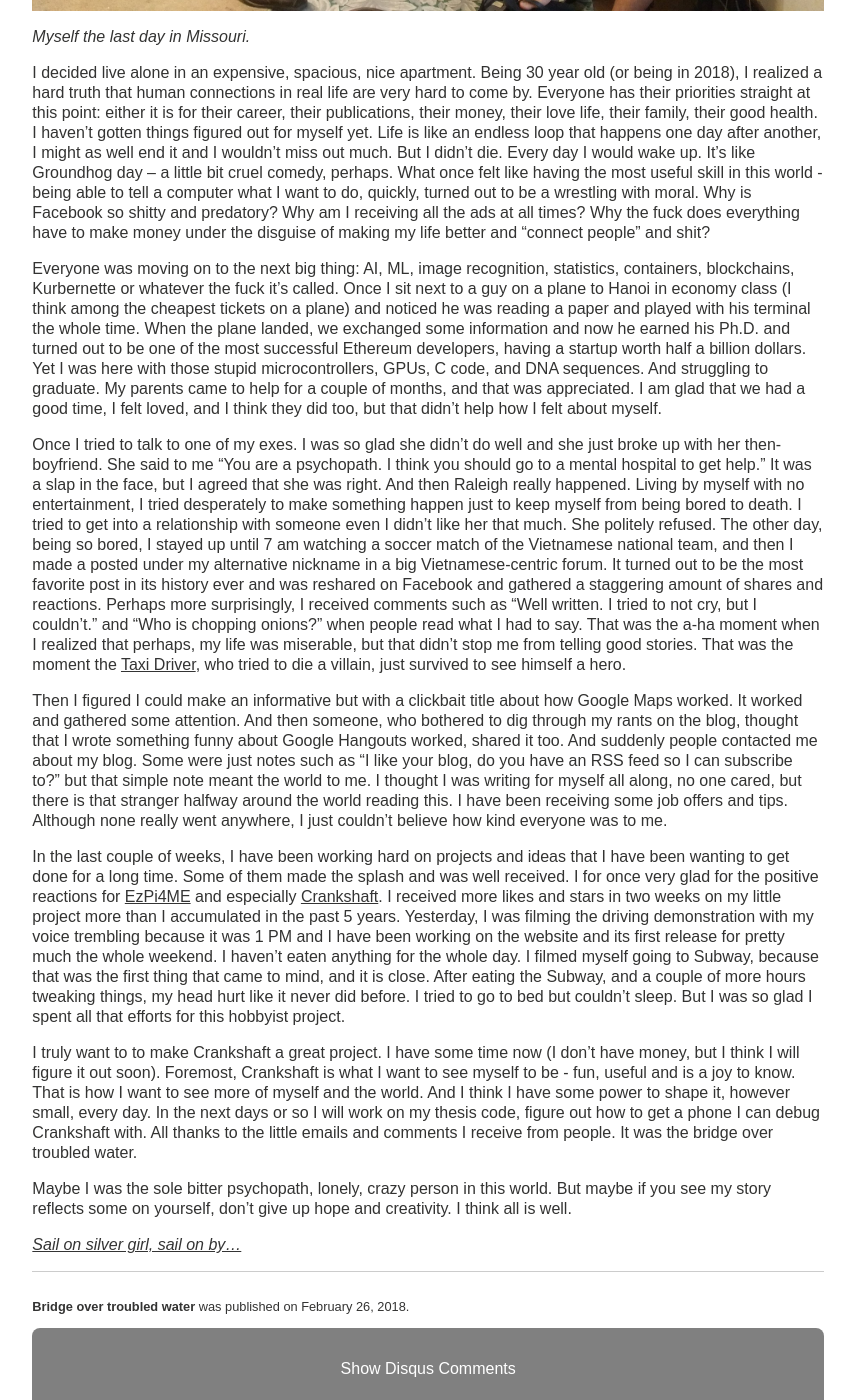
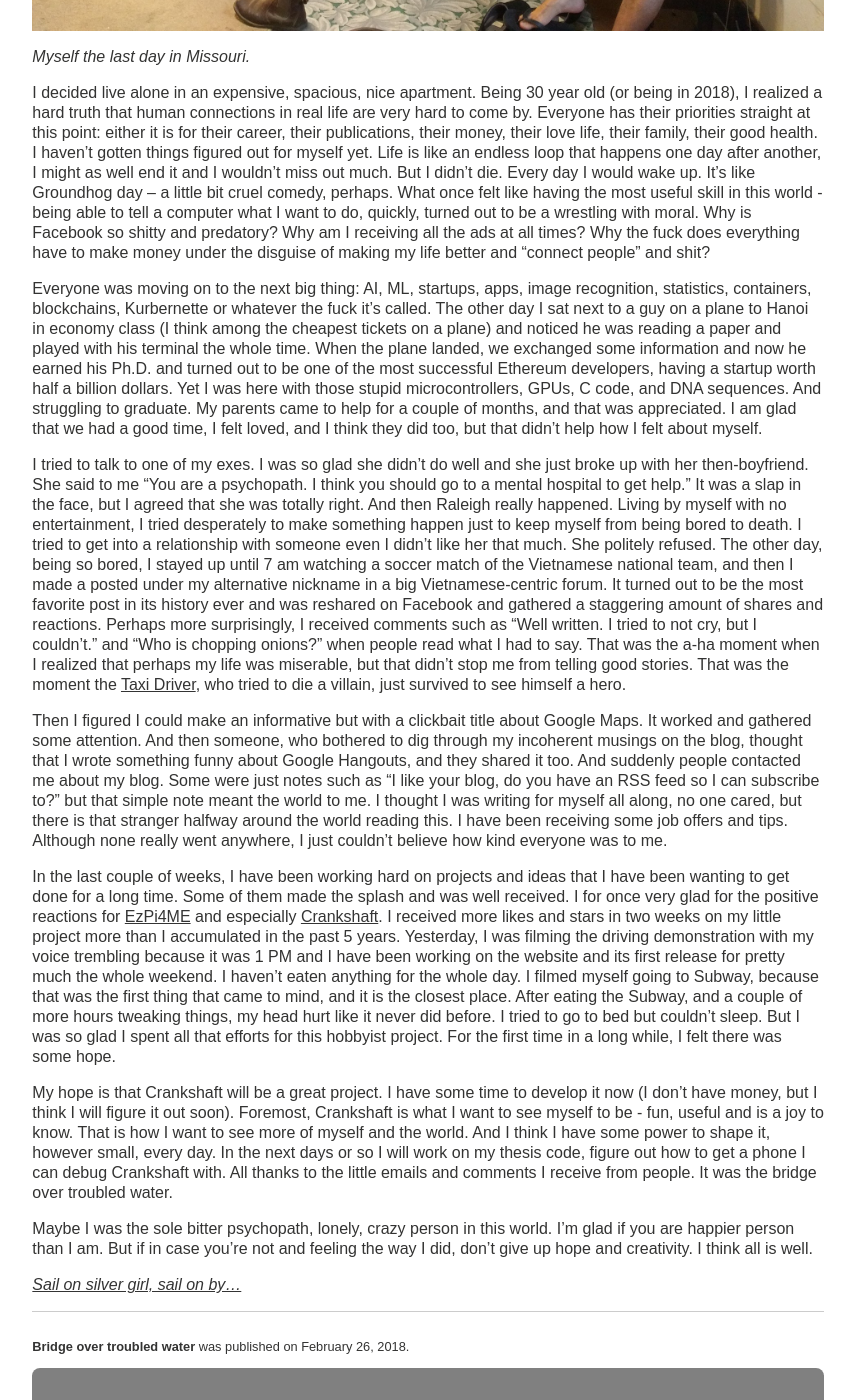
Before and after one commit to htruong/htruong.github.io, a Jekyll site: the page built from _posts/2018-02-26-bridge-over-troubled-water.md, in a window 1280 px wide and 1400 px high, scrolled down 2182 px. Shown: the whole window, without its empty margins (316-1171 px from the left). Built offline with Jekyll 4.4.1, drawn with Linux system fonts in a browser that asks for light colours; some of the changed text lies outside the part shown.

Commit message:
[blog] edit blog entry

```diff
--- a/_posts/2018-02-26-bridge-over-troubled-water.md
+++ b/_posts/2018-02-26-bridge-over-troubled-water.md
@@ -3,11 +3,11 @@
 title: Bridge over troubled water
 ---
 
-Maybe you're reading this because you stumbled upon some of my recent projects or blog posts that got really popular for one reason or another. I was fortunate to be able to strike some of the right notes for many hackers with my recent blog posts about Google Maps, or Hangouts, or their security vulnerability, or my Raspberry Pi-related projects. Or other reasons, I don't know. In the last month, I made it to Hacker News, Reddit, and Slashdot front page. I guess one of my bucket list items is to make it to Slashdot (although Slashdot isn't as big of a deal like it once was, it was mainly nostalgia). So life mission accomplished.
+Maybe you're reading this because you stumbled upon some of my recent projects or blog posts that got really popular for one reason or another. I was fortunate to be able to strike some of the right notes for many hackers with my recent semi-interesting blog posts about Google, or my Raspberry Pi-related projects. Or other reasons, I don't know. In the last month, I made it to Hacker News, Reddit, and Slashdot front page. I guess one of my bucket list items is to make it to Slashdot (although Slashdot isn't as big of a deal like it once was, it was mainly nostalgia). So life mission accomplished.
 
-But all of that is just the tip of the iceberg. I haven't been able to accomplish much for the last two years, just scraping by. I felt guilty as hell about it, because my advisor in grad school is the greatest person I knew in life whom I would always look up to and I don't want him to be disappointed.  But real life is messy. Instead of writing papers, I watched Youtube videos all day long: Be them pointless Red Alert 3 matches, or semi-funny Angry Video Game Nerd episodes, or semi-informative 8-bit guy videos. Or maybe I would listen to a podcast [about an antique clock restorer's biography](https://stownpodcast.org). Whatever that is, it was all consumption and not much creativity. I couldn't bring myself to sit in front of the computer and program and write. Maybe it was the family fallout with my older brother, maybe it was the sudden breakup I had last year, maybe it was because of President Donald Trump? I don't know. Whatever the reason was, the end result was the same. I didn't get shit done. I feel I was the beast that got left behind, that my glorious days of being the capable, optimistic, affectionate person were long gone. I self-diagnosed myself with depression, for no particular reason. I'd like to think it was because of Donald Trump, but I think it was more of a distraction than it was the reason.
+But all of that is just the tip of the iceberg. I haven't been able to accomplish much for the last two years, just scraping by. I felt guilty as hell about it, because my advisor in grad school is the greatest person I knew in life whom I would always look up to and I don't want him to be disappointed.  But real life is messy. Instead of writing papers, I watched Youtube videos all day long: Be them pointless Red Alert 3 matches, or semi-funny Angry Video Game Nerd episodes, or semi-informative 8-bit guy videos. Or maybe I would listen to a podcast [about an antique clock restorer's biography](https://stownpodcast.org). Whatever that is, it was all consumption and not much creativity. I couldn't bring myself to sit in front of the computer and program and write. Maybe it was the family fallout with my older brother, maybe it was the sudden breakup I had last year, maybe it was because of President Donald Trump? I don't know. Whatever the reason was, the end result was the same. I didn't get shit done. I feel I was the beast that got left behind, that my glorious days of being the capable, optimistic, affectionate person were long gone. I self-diagnosed myself with depression, for no particular reason. I'd like to think it was because of Donald Trump, but I think it was more of a distraction than it was the reason. In any case, it was easier on myself when I blame others for my failure to be whom I wanted to be.
 
-All the meanwhile I was doing well financially. Back in Missouri, I lived in a house with 7 other (unrelated) grad students who rented a house individually from an eccentric 65-year-old or so landlord named Rob. Rob offered a good rate for his 8-bedroom shared house in Columbia, a central Missourian town, sandwiched between St. Louis and Kansas City. No, it wasn't just a good rate, it was cheap. You would think that life would be chaotic, but for the most part, everyone was quiet, respectful, and mostly kept it for themselves. Occasionally, I would go out have a drink with my favorite roommates, or listen to them playing flute and guitar at night at the front porch.
+Back in Missouri, I lived in a house with 7 other (unrelated) grad students who rented a house individually from an eccentric 65-year-old or so landlord named Rob. Rob offered a good rate for his 8-bedroom shared house in Columbia, a central Missourian town, sandwiched between St. Louis and Kansas City. No, it wasn't just a good rate, it was cheap. You would think that life would be chaotic, but for the most part, everyone was quiet, respectful, and mostly kept it for themselves. Occasionally, I would go out have a drink with my favorite roommates, or listen to them playing flute and guitar at night at the front porch.
 
 ![Daniel Ray](/assets/posts-images/daniel_ray.jpg)
 
@@ -15,7 +15,7 @@
 
 But despite all that, everyone seemed to enjoy life, except for me. I would lay on my bed, look out of my window and see the lights coming down to the leaves of the tree, and shined on the creaky old wooden floor, all the same, every day. I would see my beautiful betta fish and goldfish, gifts of [Dr. Avi Karn](http://avikarn.com) - my old roommate, swimming happily in their little fish tanks enjoying the sunlight from the window, worrying about nothing in life. At the end of the month, I would go deposit 20% of my earning to Rob, and he was always happy about that. Rob would try to talk to me for hours on end about his life and business adventures and how Donald Trump was going to be the best president ever (fortunately, I enjoyed listening to him).
 
-Then, for reasons that are not relevant here, I moved following my advisor's move to Raleigh, NC. When I moved, I tried to give my goldfish to Quyen, but we put him in a temporary container, and it was too small, and he died the next morning. The move felt pretty much like to goldfish too. I moved on right before my 30th birthday, and celebrated it with no fanfare, Yue - my only friend there, and no real party.
+Then, for reasons that are not relevant here, I moved following my advisor's move to Raleigh, NC. When I moved, I tried to give my goldfish to Quyen, but we put him in a temporary container, and it was too small, he suffocated and he died the next morning. My move felt pretty much like the goldfish. I moved on right before my 30th birthday, and celebrated it with no fanfare with Yue - my only friend there, and no real party.
 
 ![Daniel Ray](/assets/posts-images/before_move.jpg)
 
@@ -23,16 +23,16 @@
 
 I decided live alone in an expensive, spacious, nice apartment. Being 30 year old (or being in 2018), I realized a hard truth that human connections in real life are very hard to come by. Everyone has their priorities straight at this point: either it is for their career, their publications, their money, their love life, their family, their good health. I haven't gotten things figured out for myself yet. Life is like an endless loop that happens one day after another, I might as well end it and I wouldn't miss out much. But I didn't die. Every day I would wake up. It's like Groundhog day -- a little bit cruel comedy, perhaps. What once felt like having the most useful skill in this world - being able to tell a computer what I want to do, quickly, turned out to be a wrestling with moral. Why is Facebook so shitty and predatory? Why am I receiving all the ads at all times? Why the fuck does everything have to make money under the disguise of making my life better and "connect people" and shit?
 
-Everyone was moving on to the next big thing: AI, ML, image recognition, statistics, containers, blockchains, Kurbernette or whatever the fuck it's called. Once I sit next to a guy on a plane to Hanoi in economy class (I think among the cheapest tickets on a plane) and noticed he was reading a paper and played with his terminal the whole time. When the plane landed, we exchanged some information and now he earned his Ph.D. and turned out to be one of the most successful Ethereum developers, having a startup worth half a billion dollars. Yet I was here with those stupid microcontrollers, GPUs, C code, and DNA sequences. And struggling to graduate. My parents came to help for a couple of months, and that was appreciated. I am glad that we had a good time, I felt loved, and I think they did too, but that didn't help how I felt about myself.
+Everyone was moving on to the next big thing: AI, ML, startups, apps, image recognition, statistics, containers, blockchains, Kurbernette or whatever the fuck it's called. The other day I sat next to a guy on a plane to Hanoi in economy class (I think among the cheapest tickets on a plane) and noticed he was reading a paper and played with his terminal the whole time. When the plane landed, we exchanged some information and now he earned his Ph.D. and turned out to be one of the most successful Ethereum developers, having a startup worth half a billion dollars. Yet I was here with those stupid microcontrollers, GPUs, C code, and DNA sequences. And struggling to graduate. My parents came to help for a couple of months, and that was appreciated. I am glad that we had a good time, I felt loved, and I think they did too, but that didn't help how I felt about myself.
 
-Once I tried to talk to one of my exes. I was so glad she didn't do well and she just broke up with her then-boyfriend. She said to me "You are a psychopath. I think you should go to a mental hospital to get help." It was a slap in the face, but I agreed that she was right. And then Raleigh really happened. Living by myself with no entertainment, I tried desperately to make something happen just to keep myself from being bored to death. I tried to get into a relationship with someone even I didn't like her that much. She politely refused. The other day, being so bored, I stayed up until 7 am watching a soccer match of the Vietnamese national team, and then I made a posted under my alternative nickname in a big Vietnamese-centric forum. It turned out to be the most favorite post in its history ever and was reshared on Facebook and gathered a staggering amount of shares and reactions. Perhaps more surprisingly, I received comments such as "Well written. I tried to not cry, but I couldn't." and "Who is chopping onions?" when people read what I had to say. That was the a-ha moment when I realized that perhaps, my life was miserable, but that didn't stop me from telling good stories. That was the moment the [Taxi Driver](http://www.imdb.com/title/tt0075314/), who tried to die a villain, just survived to see himself a hero.
+I tried to talk to one of my exes. I was so glad she didn't do well and she just broke up with her then-boyfriend. She said to me "You are a psychopath. I think you should go to a mental hospital to get help." It was a slap in the face, but I agreed that she was totally right. And then Raleigh really happened. Living by myself with no entertainment, I tried desperately to make something happen just to keep myself from being bored to death. I tried to get into a relationship with someone even I didn't like her that much. She politely refused. The other day, being so bored, I stayed up until 7 am watching a soccer match of the Vietnamese national team, and then I made a posted under my alternative nickname in a big Vietnamese-centric forum. It turned out to be the most favorite post in its history ever and was reshared on Facebook and gathered a staggering amount of shares and reactions. Perhaps more surprisingly, I received comments such as "Well written. I tried to not cry, but I couldn't." and "Who is chopping onions?" when people read what I had to say. That was the a-ha moment when I realized that perhaps my life was miserable, but that didn't stop me from telling good stories. That was the moment the [Taxi Driver](http://www.imdb.com/title/tt0075314/), who tried to die a villain, just survived to see himself a hero.
 
-Then I figured I could make an informative but with a clickbait title about how Google Maps worked. It worked and gathered some attention. And then someone, who bothered to dig through my rants on the blog, thought that I wrote something funny about Google Hangouts worked, shared it too. And suddenly people contacted me about my blog. Some were just notes such as "I like your blog, do you have an RSS feed so I can subscribe to?" but that simple note meant the world to me. I thought I was writing for myself all along, no one cared, but there is that stranger halfway around the world reading this. I have been receiving some job offers and tips. Although none really went anywhere, I just couldn't believe how kind everyone was to me.
+Then I figured I could make an informative but with a clickbait title about Google Maps. It worked and gathered some attention. And then someone, who bothered to dig through my incoherent musings on the blog, thought that I wrote something funny about Google Hangouts, and they shared it too. And suddenly people contacted me about my blog. Some were just notes such as "I like your blog, do you have an RSS feed so I can subscribe to?" but that simple note meant the world to me. I thought I was writing for myself all along, no one cared, but there is that stranger halfway around the world reading this. I have been receiving some job offers and tips. Although none really went anywhere, I just couldn't believe how kind everyone was to me.
 
-In the last couple of weeks, I have been working hard on projects and ideas that I have been wanting to get done for a long time. Some of them made the splash and was well received. I for once very glad for the positive reactions for [EzPi4ME](https://github.com/htruong/ezpi4me) and especially [Crankshaft](http://getcrankshaft.com). I received more likes and stars in two weeks on my little project more than I accumulated in the past 5 years. Yesterday, I was filming the driving demonstration with my voice trembling because it was 1 PM and I have been working on the website and its first release for pretty much the whole weekend. I haven't eaten anything for the whole day. I filmed myself going to Subway, because that was the first thing that came to mind, and it is close. After eating the Subway, and a couple of more hours tweaking things, my head hurt like it never did before. I tried to go to bed but couldn't sleep. But I was so glad I spent all that efforts for this hobbyist project.
+In the last couple of weeks, I have been working hard on projects and ideas that I have been wanting to get done for a long time. Some of them made the splash and was well received. I for once very glad for the positive reactions for [EzPi4ME](https://github.com/htruong/ezpi4me) and especially [Crankshaft](http://getcrankshaft.com). I received more likes and stars in two weeks on my little project more than I accumulated in the past 5 years. Yesterday, I was filming the driving demonstration with my voice trembling because it was 1 PM and I have been working on the website and its first release for pretty much the whole weekend. I haven't eaten anything for the whole day. I filmed myself going to Subway, because that was the first thing that came to mind, and it is the closest place. After eating the Subway, and a couple of more hours tweaking things, my head hurt like it never did before. I tried to go to bed but couldn't sleep. But I was so glad I spent all that efforts for this hobbyist project. For the first time in a long while, I felt there was some hope.
 
-I truly want to to make Crankshaft a great project. I have some time now (I don't have money, but I think I will figure it out soon). Foremost, Crankshaft is what I want to see myself to be - fun, useful and is a joy to know. That is how I want to see more of myself and the world. And I think I have some power to shape it, however small, every day. In the next days or so I will work on my thesis code, figure out how to get a phone I can debug Crankshaft with. All thanks to the little emails and comments I receive from people. It was the bridge over troubled water.
+My hope is that Crankshaft will be a great project. I have some time to develop it now (I don't have money, but I think I will figure it out soon). Foremost, Crankshaft is what I want to see myself to be - fun, useful and is a joy to know. That is how I want to see more of myself and the world. And I think I have some power to shape it, however small, every day. In the next days or so I will work on my thesis code, figure out how to get a phone I can debug Crankshaft with. All thanks to the little emails and comments I receive from people. It was the bridge over troubled water.
 
-Maybe I was the sole bitter psychopath, lonely, crazy person in this world. But maybe if you see my story reflects some on yourself, don't give up hope and creativity. I think all is well.
+Maybe I was the sole bitter psychopath, lonely, crazy person in this world. I'm glad if you are happier person than I am. But if in case you're not and feeling the way I did, don't give up hope and creativity. I think all is well.
 
 *[Sail on silver girl, sail on by...](https://www.youtube.com/watch?v=H_a46WJ1viA)*
```
